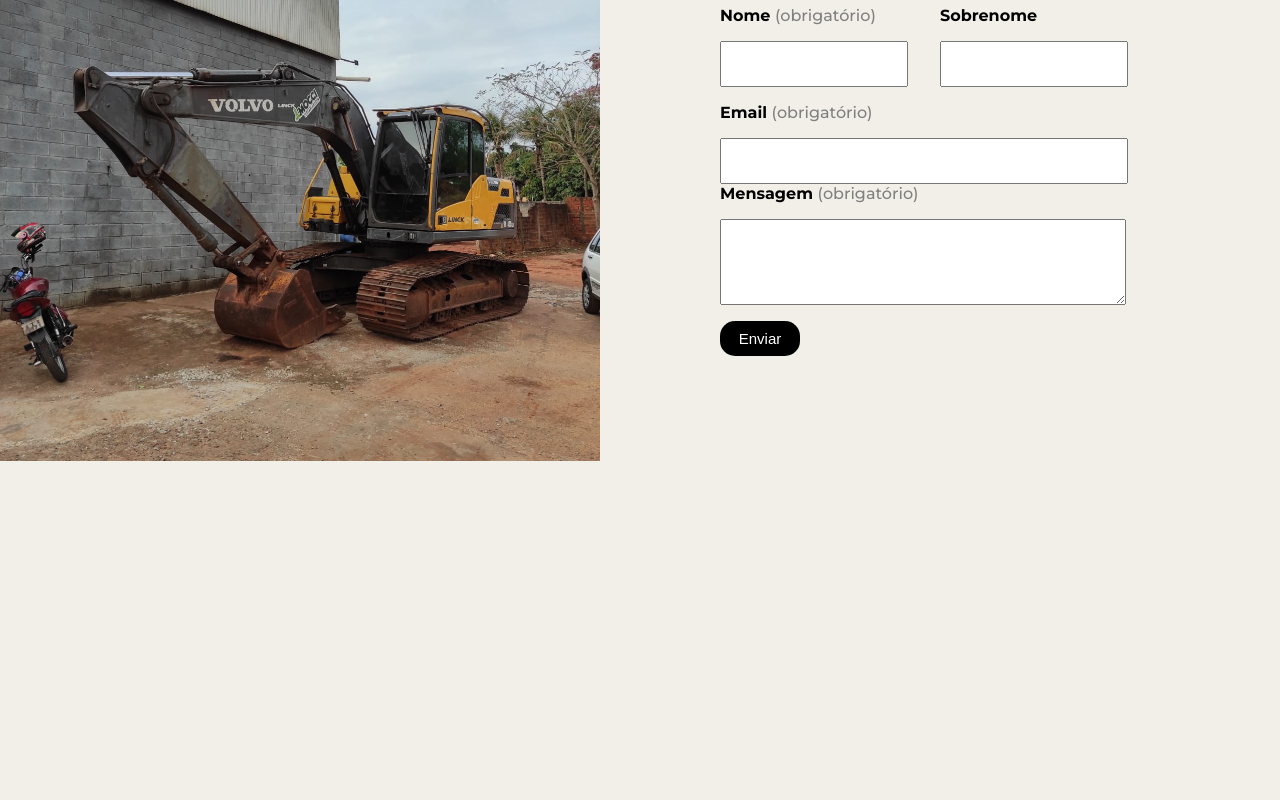
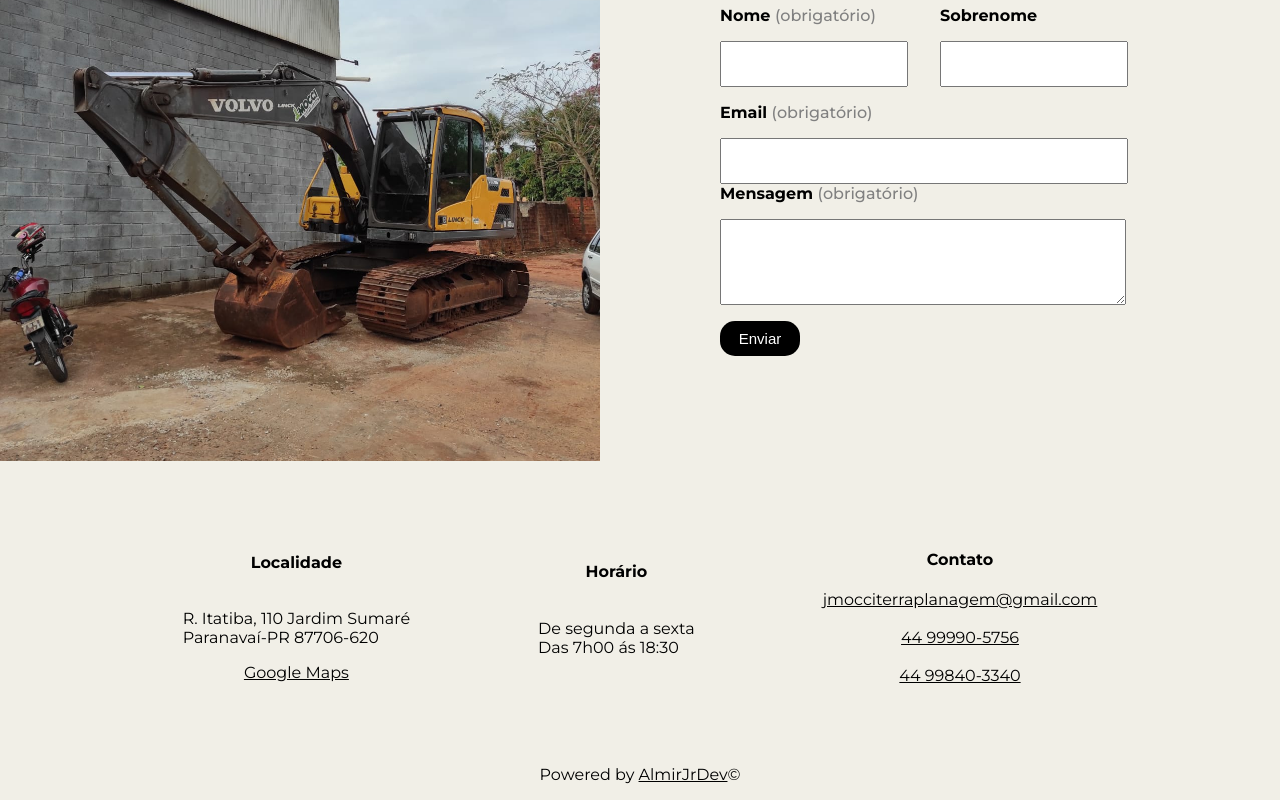
Before and after one commit to AlmirJrDev/JMOCCITERRAPLANAGEM, a React (Vite) app: page / in a window 1280 px wide. Shown: the part 5203-6003 px from the top of the page. Before the commit the page ends 5668 px from the top, so only its background shows below. Built offline with nearby package versions, Linux system fonts and the light colour scheme.

Commit message:
footer finished

```diff
--- a/src/App.tsx
+++ b/src/App.tsx
@@ -6,6 +6,7 @@ import { Service } from "./components/Service"
 import { Tools } from "./components/Tools"
 import { Medias } from "./components/Medias"
 import { Contact } from "./components/Contact"
+import { Footer } from "./components/Footer"
 
 
 function App() {
@@ -20,6 +21,7 @@ function App() {
       <Tools/>
       <Medias/>
       <Contact/>
+      <Footer/>
    </Fragment>
   )
 }
--- /dev/null
+++ b/src/components/Footer/index.tsx
@@ -0,0 +1,30 @@
+import { FooterContainer, FooterGroup, Group } from "./style";
+
+export function Footer() {
+  return(
+    <FooterContainer>
+      <FooterGroup>
+      <Group>
+        <h4>Localidade</h4>
+        <p> R. Itatiba, 110 Jardim Sumaré<br />Paranavaí-PR 87706-620</p>
+        <a href="https://maps.app.goo.gl/zyP3VBHqmoNbDkFG9">Google Maps</a>
+      </Group>
+      <Group>
+        <h4>Horário</h4>
+        <p>De segunda a sexta <br />
+        Das 7h00 ás 18:30</p>
+      </Group>
+      <Group>
+        <h4>Contato</h4>
+        <a href="mailto:jmocciterraplanagem@gmail.com?subject=Vim pelo site">jmocciterraplanagem@gmail.com</a> <br />
+        <a href="https://wa.me/5544999905756">44 99990-5756</a><br />
+        <a href="https://wa.me/5544998403340">44 99840-3340</a>
+      </Group>
+
+      </FooterGroup>
+      <p>Powered by <a href="https://react-almir-portfolio.vercel.app/">AlmirJrDev</a>©</p>
+
+
+    </FooterContainer>
+  )
+}
--- /dev/null
+++ b/src/components/Footer/style.tsx
@@ -0,0 +1,27 @@
+import { styled } from "styled-components";
+
+export const FooterContainer = styled.footer`
+  display: flex;
+  align-items: center;
+  justify-content: center;
+  flex-direction: column;
+  a{
+  color: black;
+}
+`
+export const FooterGroup = styled.div`
+   display: flex;
+  align-items: center;
+  justify-content: space-around;
+
+`
+export const Group = styled.div`
+display: flex;
+align-items: center;
+justify-content: center;
+flex-direction: column;
+margin: 4rem;
+a{
+  color: black;
+}
+`
--- a/src/components/Medias/index.tsx
+++ b/src/components/Medias/index.tsx
@@ -9,10 +9,10 @@ export function Medias() {
        <h2>Siga-nos nas <br /> redes sociais</h2>
       </div>
       <LinkGroup>
-        <a href=""><div> <InstagramLogo size={32} color="#000" weight="light" />Instagram</div></a>
-        <a href=""><div> <FacebookLogo size={32} color="#000" weight="light" />Facebook</div></a>
-        <a href=""><div> <WhatsappLogo size={32} color="#000" weight="light" />Whatsapp</div></a>
-        <a href=""><div> <Envelope size={32} color="#000" weight="light" />Email</div></a>
+        <a href="https://www.instagram.com/mocci_terraplanagem/"><div> <InstagramLogo size={32} color="#000" weight="light" />Instagram</div></a>
+        <a href="https://www.facebook.com/terraplanagemj.mocci/?locale=pt_BR"><div> <FacebookLogo size={32} color="#000" weight="light" />Facebook</div></a>
+        <a href="https://wa.me/5544999905756"><div> <WhatsappLogo size={32} color="#000" weight="light" />Whatsapp</div></a>
+        <a href="mailto:jmocciterraplanagem@gmail.com?subject=Vim pelo site"><div> <Envelope size={32} color="#000" weight="light" />Email</div></a>
       </LinkGroup>
     </ContainerMedias>
   )
```
